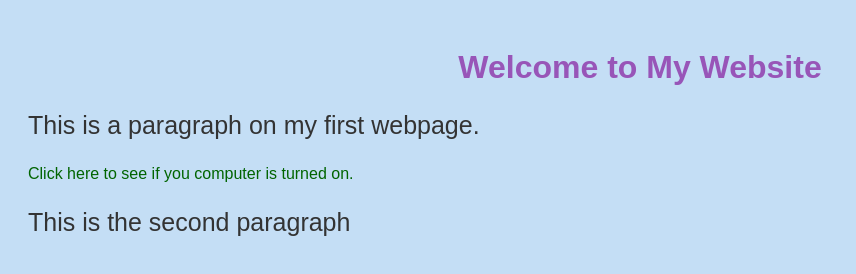
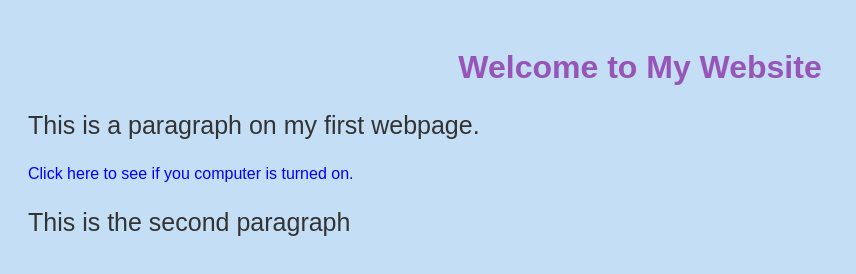
Before and after one commit to Arshdeep-singh-chahal/my-website, a plain HTML site: page index.html in a window 1280 px wide. Shown: the whole page, without its empty margins (0-856 px from the left). Drawn offline with Linux system fonts and the light colour scheme.

Commit message:
style.css

```diff
--- a/style.css
+++ b/style.css
@@ -15,7 +15,7 @@ p {
 }
 
 a {
-  color: darkgreen;
+  color: blue;
   text-decoration: none;
 }
 
```
